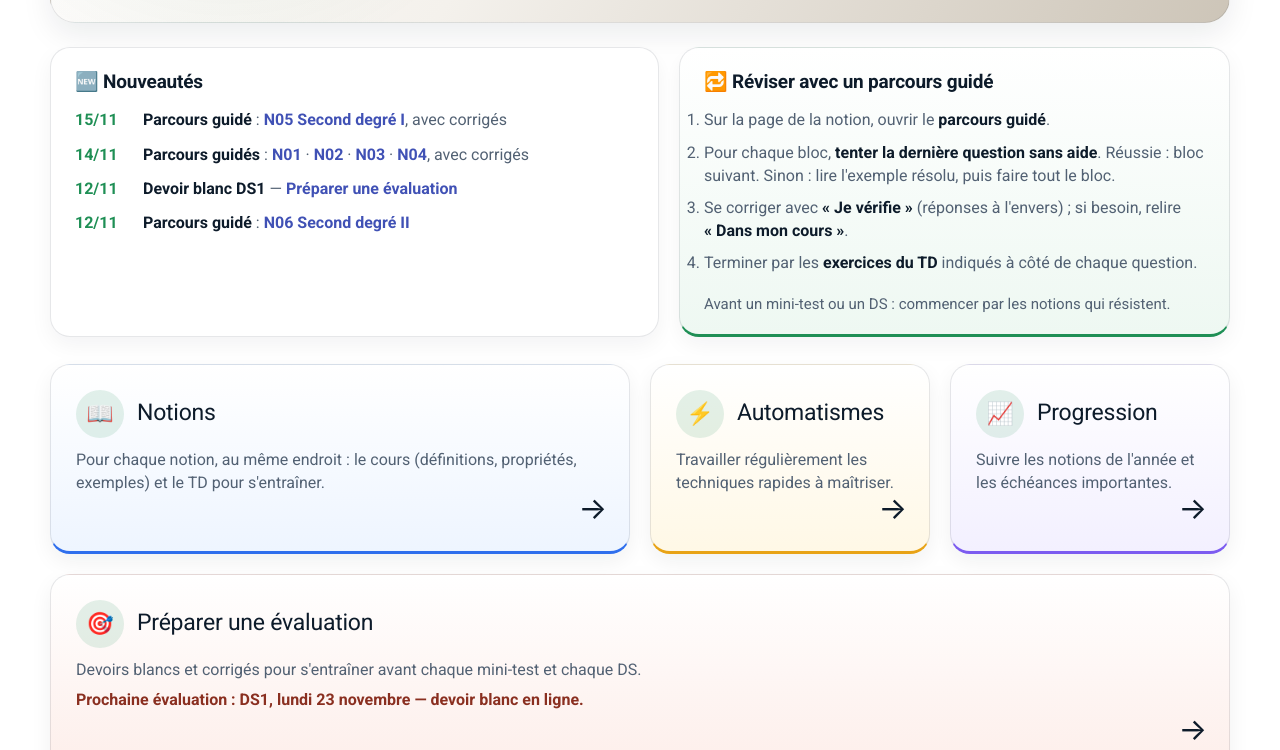
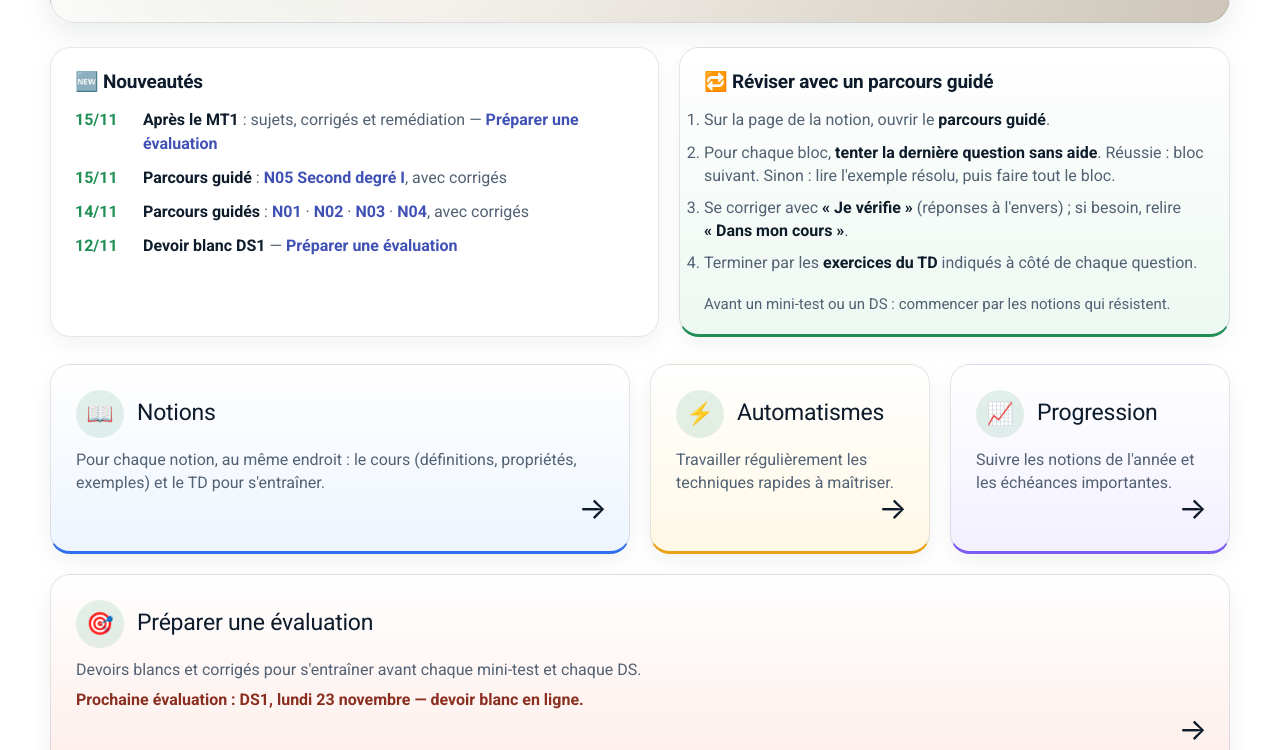
Before and after one commit to vnicolle56610/maths-premiere-specialite, an MkDocs documentation site: the page built from docs/index.md, in a window 1280 px wide and 900 px high, scrolled down 470 px, cut to the strip 150-900 px from the top of the window. Built offline with MkDocs 1.6.1 and Material for MkDocs 9.7.7, drawn with Linux system fonts in a browser that asks for light colours.

Commit message:
Accueil : nouveauté « Après le MT1 »
Co-Authored-By: Claude Opus 5.5 <noreply@anthropic.com>

```diff
--- a/docs/index.md
+++ b/docs/index.md
@@ -34,10 +34,10 @@ hide:
   <div class="maths-news-box">
     <h3>🆕 Nouveautés</h3>
     <ul class="maths-news-list">
+      <li><span class="maths-news-date">15/11</span><span><strong>Après le MT1</strong> : sujets, corrigés et remédiation — <a href="preparer-evaluation/">Préparer une évaluation</a></span></li>
       <li><span class="maths-news-date">15/11</span><span><strong>Parcours guidé</strong> : <a href="notions/N05-second-degre-i/#parcours-guide">N05 Second degré I</a>, avec corrigés</span></li>
       <li><span class="maths-news-date">14/11</span><span><strong>Parcours guidés</strong> : <a href="notions/N01-logique-ensembles/#parcours-guide">N01</a> · <a href="notions/N02-calcul-algebrique-equations/#parcours-guide">N02</a> · <a href="notions/N03-fonctions-lectures-variations/#parcours-guide">N03</a> · <a href="notions/N04-reperages-vecteurs/#parcours-guide">N04</a>, avec corrigés</span></li>
       <li><span class="maths-news-date">12/11</span><span><strong>Devoir blanc DS1</strong> — <a href="preparer-evaluation/">Préparer une évaluation</a></span></li>
-      <li><span class="maths-news-date">12/11</span><span><strong>Parcours guidé</strong> : <a href="notions/N06-second-degre-ii/#parcours-guide">N06 Second degré II</a></span></li>
     </ul>
   </div>
   <div class="maths-news-box maths-news-box--revise">
```
